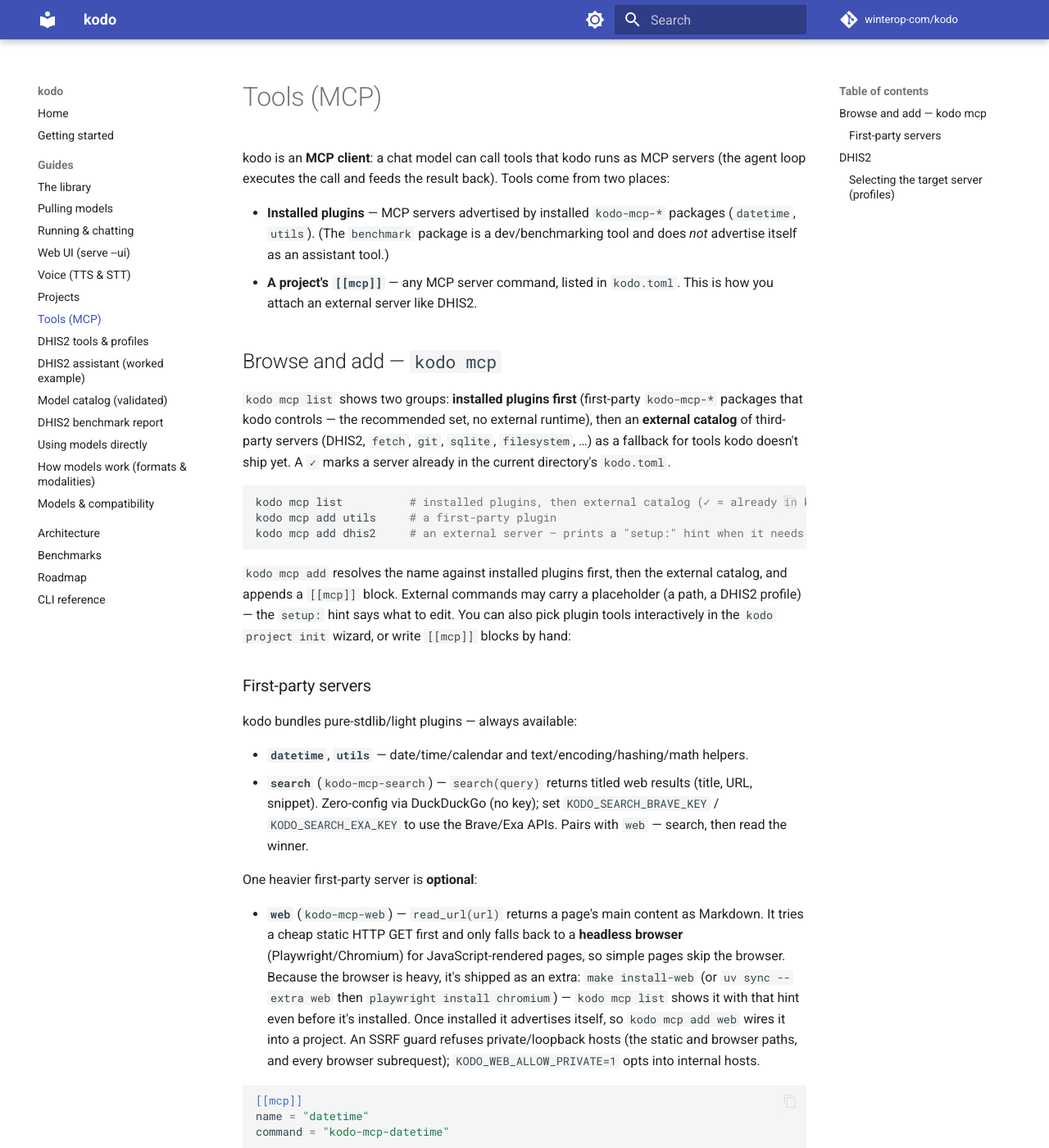
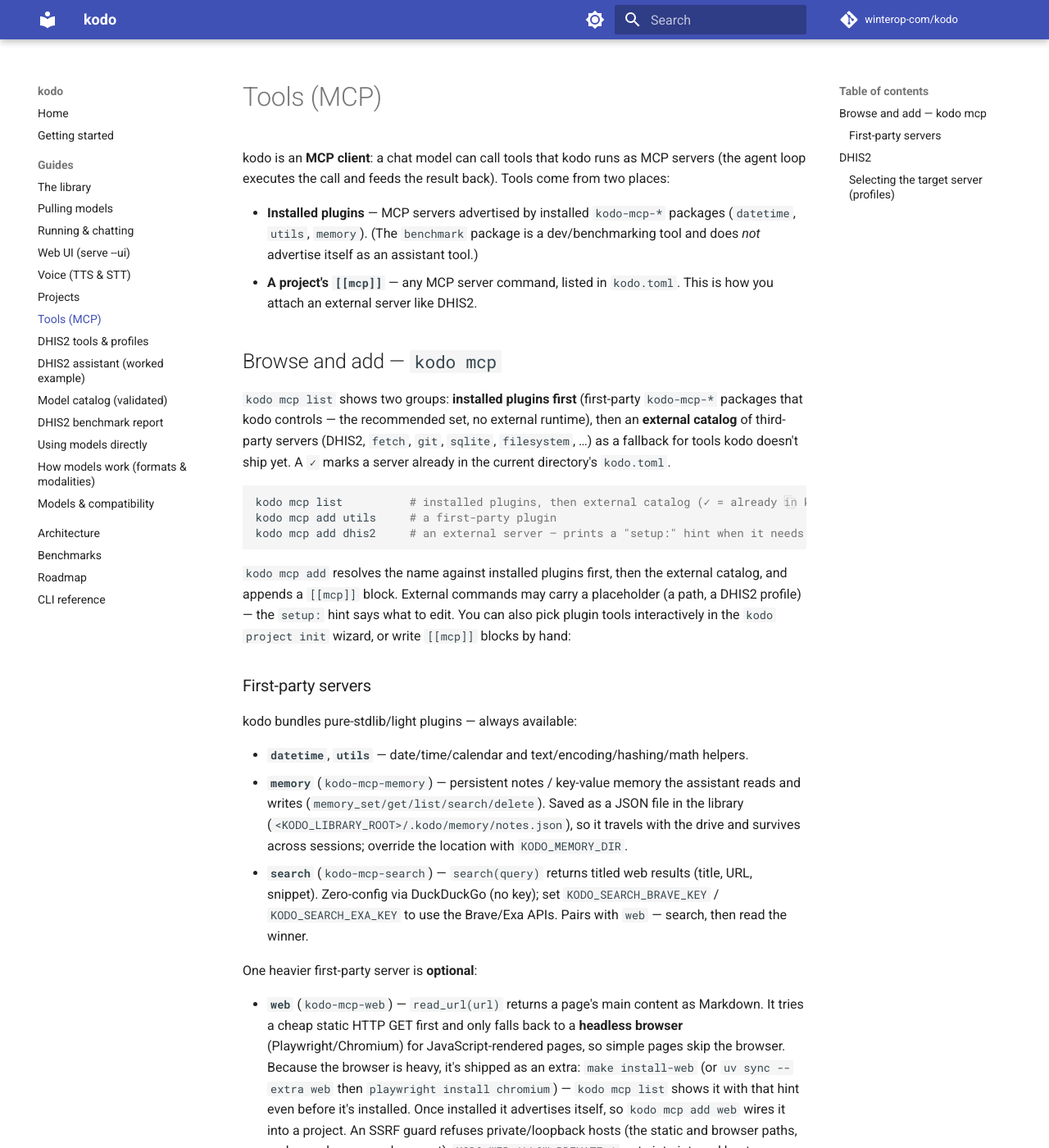
Before and after one commit to winterop-com/stabbur, an MkDocs documentation site: the page built from docs/guides/tools.md, in a window 1280 px wide and 1400 px high. Shown: the whole window at 82% size. Built offline with MkDocs 1.6.1 and Material for MkDocs 9.7.7, drawn with Linux system fonts in a browser that asks for light colours; comment, search, counter and statistics services are not loaded.

Commit message:
docs: document kodo-mcp-memory in the tools guide; roadmap done

```diff
--- a/docs/guides/tools.md
+++ b/docs/guides/tools.md
@@ -5,8 +5,8 @@
 from two places:
 
 - **Installed plugins** — MCP servers advertised by installed `kodo-mcp-*` packages
-  (`datetime`, `utils`). (The `benchmark` package is a dev/benchmarking tool and does
-  *not* advertise itself as an assistant tool.)
+  (`datetime`, `utils`, `memory`). (The `benchmark` package is a dev/benchmarking tool and
+  does *not* advertise itself as an assistant tool.)
 - **A project's `[[mcp]]`** — any MCP server command, listed in `kodo.toml`. This is
   how you attach an external server like DHIS2.
 
@@ -34,6 +34,10 @@
 kodo bundles pure-stdlib/light plugins — always available:
 
 - **`datetime`**, **`utils`** — date/time/calendar and text/encoding/hashing/math helpers.
+- **`memory`** (`kodo-mcp-memory`) — persistent notes / key-value memory the assistant reads and
+  writes (`memory_set/get/list/search/delete`). Saved as a JSON file in the library
+  (`<KODO_LIBRARY_ROOT>/.kodo/memory/notes.json`), so it travels with the drive and survives across
+  sessions; override the location with `KODO_MEMORY_DIR`.
 - **`search`** (`kodo-mcp-search`) — `search(query)` returns titled web results (title, URL,
   snippet). Zero-config via DuckDuckGo (no key); set `KODO_SEARCH_BRAVE_KEY` /
   `KODO_SEARCH_EXA_KEY` to use the Brave/Exa APIs. Pairs with `web` — search, then read the
```
Also changed, not shown: ROADMAP.md (+8 -8 lines).
